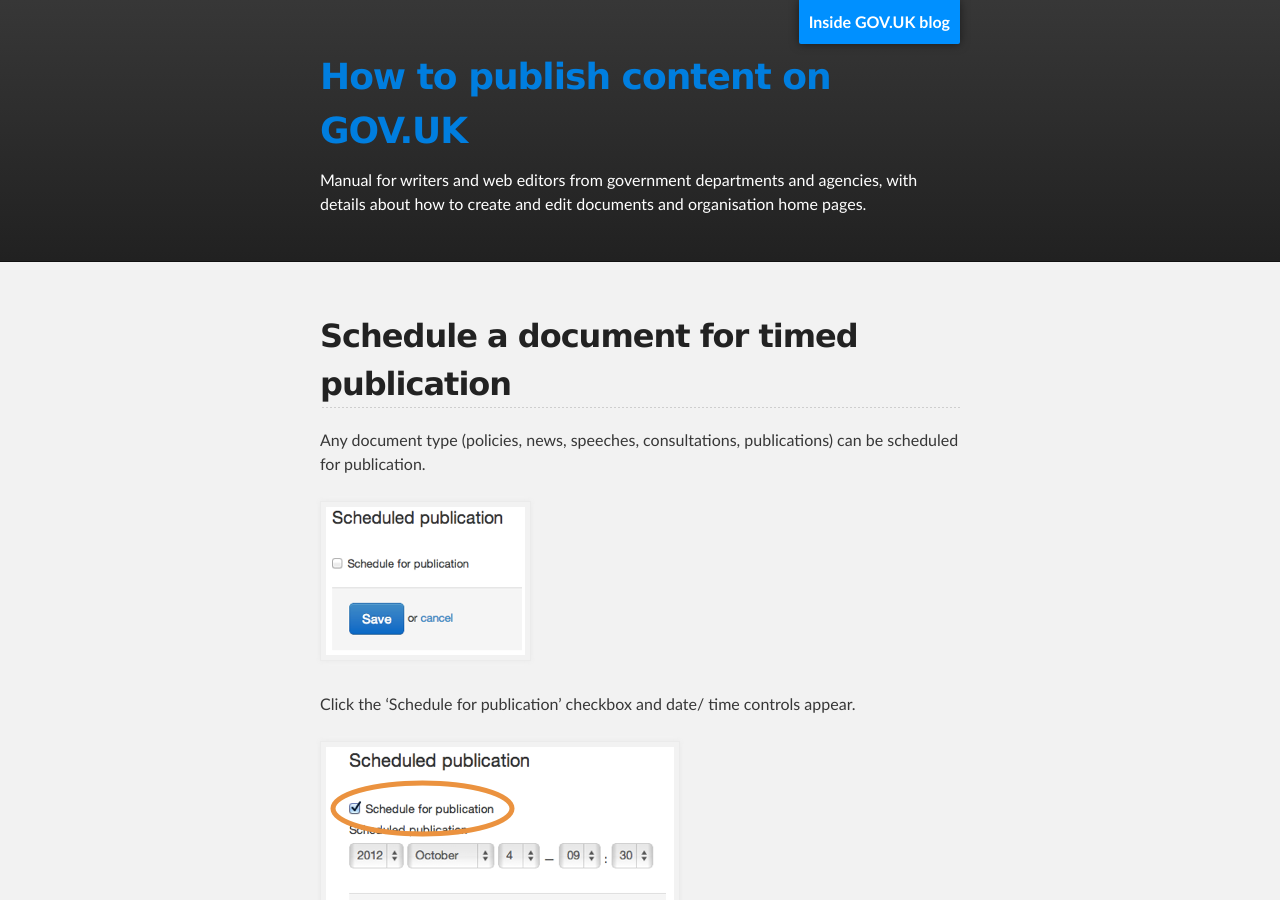
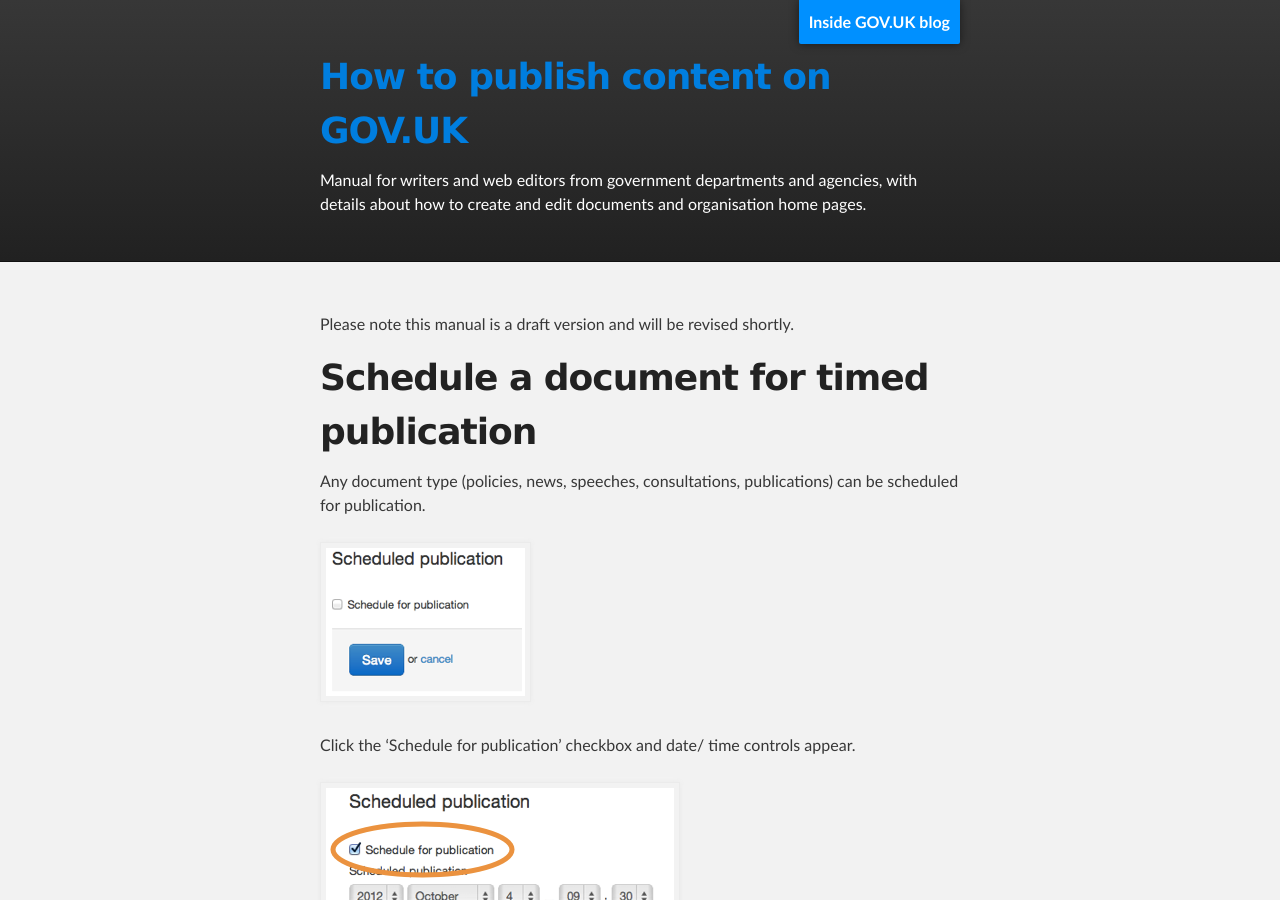
Before and after one commit to alphagov/inside-government-admin-guide, a Jekyll site: the page built from creating-documents/scheduled-publishing.md, in a window 1280 px wide and 900 px high. Built offline with Jekyll 4.4.1, drawn with Linux system fonts in a browser that asks for light colours.

Commit message:
Update scheduled-publishing.md

```diff
--- a/creating-documents/scheduled-publishing.md
+++ b/creating-documents/scheduled-publishing.md
@@ -3,7 +3,9 @@
 title: How to publish content / Schedule a document
 ---
 
-## Schedule a document for timed publication
+Please note this manual is a draft version and will be revised shortly.
+
+# Schedule a document for timed publication
 
 Any document type (policies, news, speeches, consultations, publications) can be scheduled for publication.
 
```
